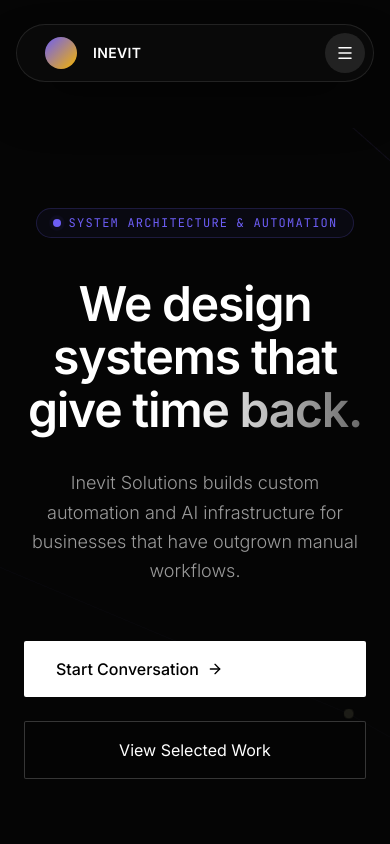
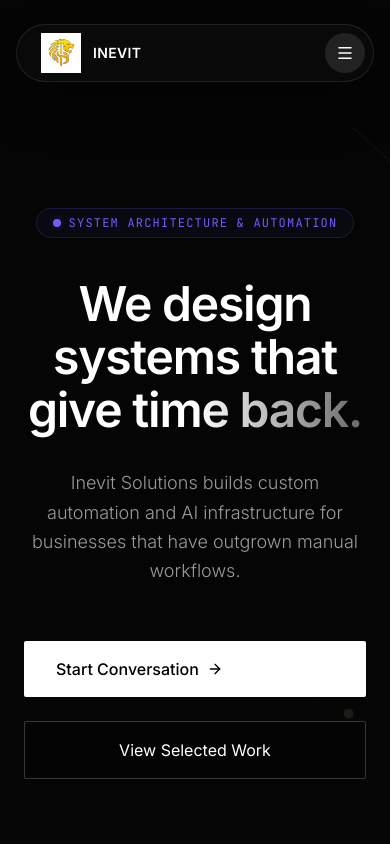
Before and after one commit to Inevit-solutions/Inevit_Solutions_version_0.0, a React (Vite) app: page / in a window 390 px wide. Shown: the top 844 px of the page. Built offline with nearby package versions, Linux system fonts and the light colour scheme.

Commit message:
Replace gradient circle logo with Leo.png
- Update navigation bar logo to use Leo.png
- Add Leo.png as favicon in browser tab
- Copy Leo.png to public folder for proper serving
- Maintains hover effects and responsive sizing

```diff
--- a/components/Layout.tsx
+++ b/components/Layout.tsx
@@ -149,7 +149,7 @@
           >
              <div className="relative w-10 h-10 flex items-center justify-center overflow-hidden">
                  <img
-                    src="/logo.png"
+                    src="/Leo.png"
                     alt="Inevit Logo"
                     className="w-full h-full object-contain transform group-hover:scale-110 transition-transform duration-500"
                     onError={(e) => {
--- a/index.html
+++ b/index.html
@@ -4,6 +4,7 @@
     <meta charset="UTF-8" />
     <meta name="viewport" content="width=device-width, initial-scale=1.0" />
     <title>Inevit Solutions | System Architects</title>
+    <link rel="icon" type="image/png" href="/Leo.png" />
     <script src="https://cdn.tailwindcss.com"></script>
     <link rel="preconnect" href="https://fonts.googleapis.com">
     <link rel="preconnect" href="https://fonts.gstatic.com" crossorigin>
```
Also changed, not shown: public/Leo.png (added).
